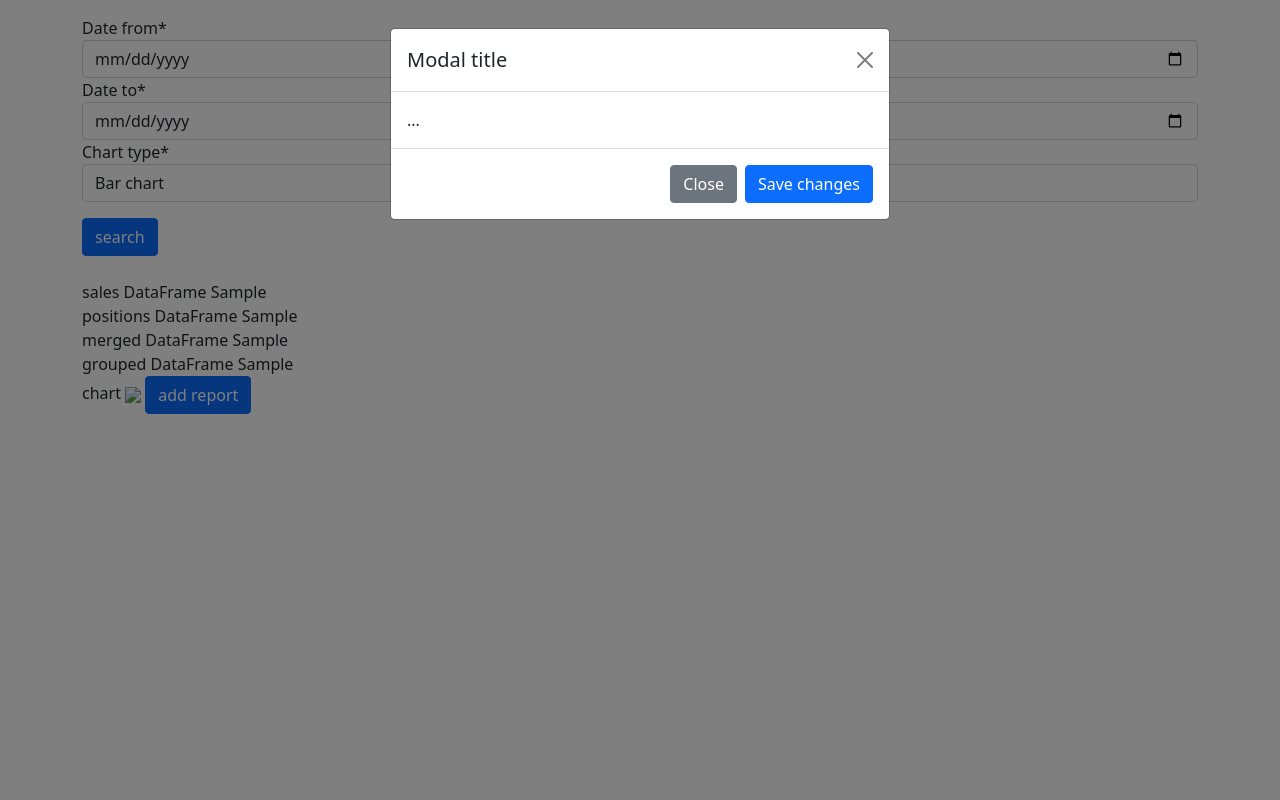
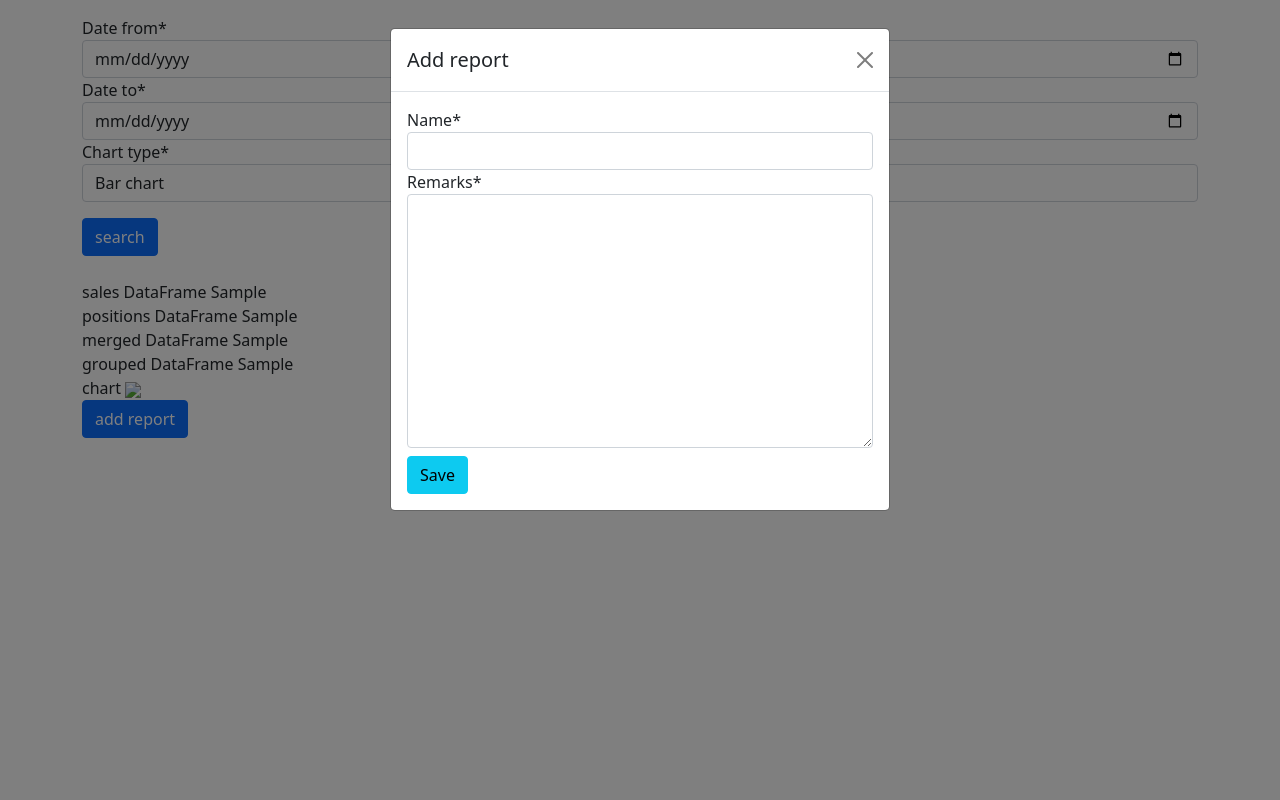
Before and after one commit to bbazzan/Django-Course, a Django app: template src/sales/templates/sales/home.html in a window 1280 px wide, after a click on "add report". Run offline with Django 4.2, Linux system fonts and the light colour scheme; tables that the repository leaves empty hold one stand-in row (values such as "Sample post"); the template is opened without the code that fills it: values that come from a table or form of the project are taken from there, most other values are stand-ins (such as "Sample title", 1, 10 or a date in 2020); some libraries are stand-ins or nearby versions.

Commit message:
added the report form to the modal

```diff
--- /dev/null
+++ b/src/reports/forms.py
@@ -0,0 +1,8 @@
+from django import forms
+from .models import Report
+
+
+class ReportForm(forms.ModelForm):
+    class Meta:
+        model = Report
+        fields = ('name', 'remarks')
--- a/src/sales/templates/sales/home.html
+++ b/src/sales/templates/sales/home.html
@@ -16,15 +16,16 @@
       <div class="modal-dialog">
         <div class="modal-content">
           <div class="modal-header">
-            <h5 class="modal-title" id="exampleModalLabel">Modal title</h5>
+            <h5 class="modal-title" id="exampleModalLabel">Add report</h5>
             <button type="button" class="btn-close" data-bs-dismiss="modal" aria-label="Close"></button>
           </div>
-          <div class="modal-body">
-            ...
-          </div>
-          <div class="modal-footer">
-            <button type="button" class="btn btn-secondary" data-bs-dismiss="modal">Close</button>
-            <button type="button" class="btn btn-primary">Save changes</button>
+          <div class="modal-body" id="modal-body">
+              <div id="alert-box"></div>
+              <form id="report-form">
+                  {% csrf_token %}
+                  {{ report_form|crispy }}
+                  <button type="submit" class="btn btn-info mt-2">Save</button>
+              </form>
           </div>
         </div>
       </div>
@@ -32,7 +33,7 @@
 
     <form action="" method="POST">
         {% csrf_token %}
-        {{ form|crispy }}
+        {{ search_form|crispy }}
         <button type="submit" class="btn btn-primary mt-3">search</button>
     </form>
 
@@ -57,5 +58,6 @@
         <h3>no data</h3>
     {% endif %}
 
+    <br>
     <button class="btn btn-primary not-visible" id="report-btn" data-bs-toggle="modal" data-bs-target="#reportModal">add report</button>
 {% endblock content %}
```
Also changed, not shown: src/sales/views.py (+5 -2 lines).
